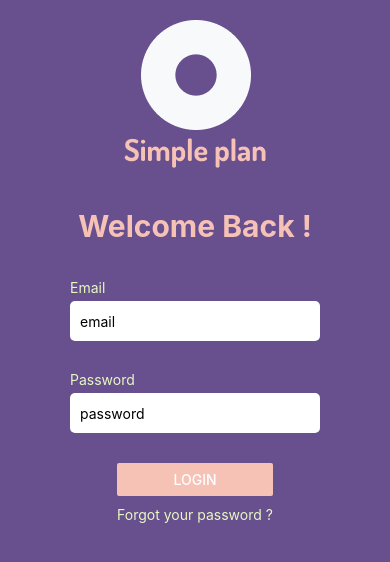
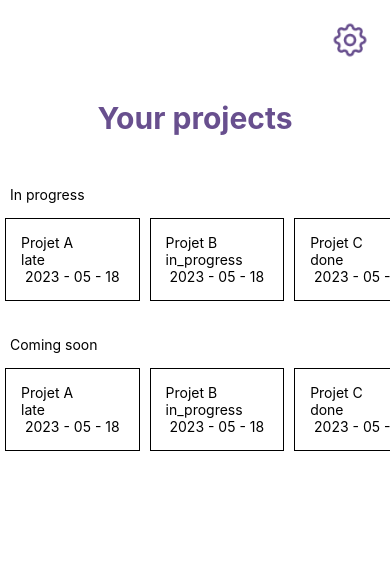
Before and after one commit to Bruno-Fernandes-37/simplePlanMobile, a React Native app: screen / in a window 390 px wide. Shown: the top 562 px of the page. Built offline with nearby package versions, Linux system fonts and the light colour scheme.

Commit message:
add screen project

```diff
--- a/src/assets/styles/colors.js
+++ b/src/assets/styles/colors.js
@@ -1,5 +1,6 @@
 
 export const Colors = {
+    grey: '#d8d8e9',
     veryPeri: '#684F8E',
     melonPastel: '#F7C2B6',
     lavenderPastel: '#D8D8E9',
--- /dev/null
+++ b/src/components/cardProjects/CardProject.jsx
@@ -0,0 +1,46 @@
+import React from 'react'
+import { StyleSheet, Text, View } from 'react-native'
+
+import { Colors } from '../../assets/styles/colors'
+
+
+export default function CardProject({name, status, dueDate}) {
+
+    let colorStatus = Colors.grey;
+    switch ({ status }) {
+        case 'not_started':
+            break;
+        case 'in_progress':
+            colorStatus = Colors.veryPeri;
+            break;
+        case 'late':
+            colorStatus = Colors.melonPastel;
+            break;
+        case 'done':
+            colorStatus = Colors.greenTea;
+            break;
+        case 'archived':
+            break;
+        default:
+            break;
+    }
+
+    return (
+            <View style={styles.container}/*corlor carte status*/>
+                <Text /* titre project */>{name}</Text>
+                <View >
+                    <Text>{status}</Text>
+                </View>
+                <Text> {dueDate} </Text>
+            </View>
+    )
+}
+
+const styles = StyleSheet.create({
+    container: {
+       padding: 15,
+       borderWidth: 1,
+       margin: 5,
+
+    },
+})
--- /dev/null
+++ b/src/projects.js
@@ -0,0 +1,89 @@
+export const projects = [{
+    _id: 1,
+    name: "Projet A",
+    status: "late",
+    dueDate: '2023 - 05 - 18',
+    createdAt: '2022 - 05 - 18',
+    updatedAt: '2022 - 10 - 04',
+    __v: 0,
+    description: "je change de descriptions",
+    projectManager: 42,
+    developpers: [12, 65, 14]
+}, {
+    _id: 1,
+    name: "Projet B",
+    status: 'in_progress',
+    dueDate: '2023 - 05 - 18',
+    createdAt: '2022 - 05 - 18',
+    updatedAt: '2022 - 10 - 04',
+    __v: 0,
+    description: "je change de descriptions",
+    projectManager: 42,
+    developpers: [12, 65, 14]
+}, {
+    _id: 1,
+    name: "Projet C",
+    status: 'done',
+    dueDate: '2023 - 05 - 18',
+    createdAt: '2022 - 05 - 18',
+    updatedAt: '2022 - 10 - 04',
+    __v: 0,
+    description: "je change de descriptions",
+    projectManager: 42,
+    developpers: [12, 65, 14]
+}, {
+    _id: 1,
+    name: "Projet D",
+    status: "done",
+    dueDate: '2023 - 05 - 18',
+    createdAt: '2022 - 05 - 18',
+    updatedAt: '2022 - 10 - 04',
+    __v: 0,
+    description: "je change de descriptions",
+    projectManager: 42,
+    developpers: [12, 65, 14]
+}, {
+    _id: 1,
+    name: "Projet E",
+    status: 'not_started',
+    dueDate: '2023 - 05 - 18',
+    createdAt: '2022 - 05 - 18',
+    updatedAt: '2022 - 10 - 04',
+    __v: 0,
+    description: "je change de descriptions",
+    projectManager: 42,
+    developpers: [12, 65, 14]
+}, {
+    _id: 1,
+    name: "Projet F",
+    status: 'not_started',
+    dueDate: '2023 - 05 - 18',
+    createdAt: '2022 - 05 - 18',
+    updatedAt: '2022 - 10 - 04',
+    __v: 0,
+    description: "je change de descriptions",
+    projectManager: 42,
+    developpers: [12, 65, 14]
+}, {
+    _id: 1,
+    name: "Projet G",
+    status: 'archived',
+    dueDate: '2023 - 05 - 18',
+    createdAt: '2022 - 05 - 18',
+    updatedAt: '2022 - 10 - 04',
+    __v: 0,
+    description: "je change de descriptions",
+    projectManager: 42,
+    developpers: [12, 65, 14]
+}, {
+    _id: 1,
+    name: "Projet H",
+    status: 'archived',
+    dueDate: '2023 - 05 - 18',
+    createdAt: '2022 - 05 - 18',
+    updatedAt: '2022 - 10 - 04',
+    __v: 0,
+    description: "je change de descriptions",
+    projectManager: 42,
+    developpers: [12, 65, 14]
+}]
--- a/src/screens/HomeProjects.js
+++ /dev/null
@@ -1,29 +0,0 @@
-import { StatusBar } from 'expo-status-bar';
-import React, { useState } from 'react'
-import { StyleSheet, Text, View } from 'react-native'
-import Login from './Login';
-
-export default function HomeProjects() {
-
-    const [login, setLogin] = useState(false)
-
-    if (!login) {
-        return (
-            <View style={styles.safeArea}>
-                <StatusBar style="auto" />
-                <Login />
-            </View>
-        );
-    }
-    return (
-        <View style={styles.safeArea}>
-            <StatusBar style="auto" />
-            <Text>Vous êtes connecté(e)"</Text>
-        </View>
-    );
-}
-const styles = StyleSheet.create({
-    safeArea: {
-        flex: 1
-    },
-})
--- /dev/null
+++ b/src/screens/HomeProjects.jsx
@@ -0,0 +1,81 @@
+import { StatusBar } from 'expo-status-bar';
+import React, { useEffect, useState } from 'react'
+import { FlatList, Image, Pressable, StyleSheet, Text, View } from 'react-native'
+
+import CardProject from '../components/cardProjects/CardProject';
+import Login from './Login';
+import { projects } from '../projects'
+import { Colors } from '../assets/styles/colors';
+
+
+export default function HomeProjects() {
+
+    const [login, setLogin] = useState(true)
+    const renderProject = ({ item }) => <CardProject name={item.name} status={item.status} dueDate={item.dueDate} />;
+    if (!login) {
+        return (
+            <View style={styles.safeArea}>
+                <StatusBar style="auto" />
+                <Login />
+            </View>
+        );
+    }
+    return (
+        <View  >
+            <StatusBar style="auto" />
+            <View style={styles.containerImg}>
+                <Pressable onPress={() => { }} >
+                    <Image
+                        source={require('../assets/images/settings.png')}
+                        style={styles.image}
+                    />
+                </Pressable>
+            </View>
+            <Text style={styles.title}>Your projects</Text>
+            <View style={styles.containerList}>
+                <Text style={styles.text}>In progress</Text>
+                <FlatList
+                    data={projects}
+                    renderItem={renderProject}
+                    keyExtractor={item => item.id}
+                    horizontal={true}
+                />
+            </View>
+            <View style={styles.containerList}>
+                <Text style={styles.text}>Coming soon</Text>
+                <FlatList
+                    data={projects}
+                    renderItem={renderProject}
+                    keyExtractor={item => item.id}
+                    horizontal={true}
+                />
+            </View>
+        </View >
+    );
+}
+const styles = StyleSheet.create({
+    safeArea: {
+        flex: 1
+    },
+    containerImg: {
+        alignItems: 'flex-end',
+    },
+    image: {
+        width: 40,
+        height: 40,
+        margin: 20,
+    },
+    title: {
+        fontSize: 30,
+        textAlign: 'center',
+        fontWeight: 'bold',
+        color: Colors.veryPeri,
+        margin: 20,
+    },
+    containerList: {
+        marginTop: 20
+    },
+    text: {
+        margin: 10,
+    },
+})
--- a/src/screens/Login.js
+++ b/src/screens/Login.jsx
@@ -1,7 +1,7 @@
 import React from 'react'
 import { Button, Image, Pressable, StyleSheet, Text, TextInput, View } from 'react-native'
 
-import { Colors } from '../styles/colors'
+import { Colors } from '../assets/styles/colors'
 
 export default function Login() {
   return (
--- a/src/styles/colors.js
+++ /dev/null
@@ -1,8 +0,0 @@
-
-export const Colors = {
-    veryPeri: '#684F8E',
-    melonPastel: '#F7C2B6',
-    lavenderPastel: '#D8D8E9',
-    pinkPastel: '#EFE4F1',
-    greenTea: '#E8F8C1',
-}
```
Also changed, not shown: src/assets/images/settings.png (added).
